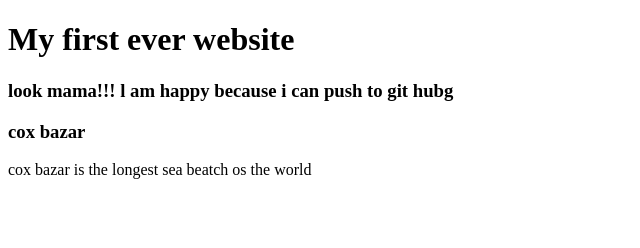
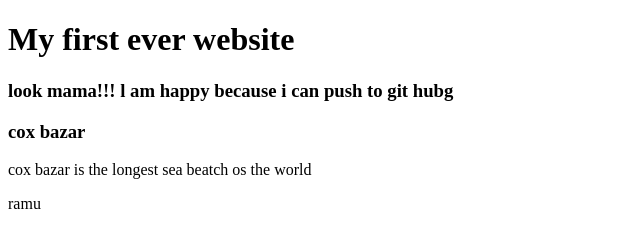
Before and after one commit to rafiulhasananik/my-first-website, a plain HTML site: page index.html in a window 1280 px wide. Shown: the full height of the page, 0-640 px from the left. Drawn offline with Linux system fonts and the light colour scheme.

Commit message:
learned github

```diff
--- a/index.html
+++ b/index.html
@@ -10,5 +10,6 @@
     <h3>look mama!!! l am happy because i can push to git hubg</h3>
     <h3>cox bazar</h3>
     <p>cox bazar is the longest sea beatch os the world</p>
+    <p>ramu</p>
 </body>
 </html>
```
Also changed, not shown: github comand.png (added).
